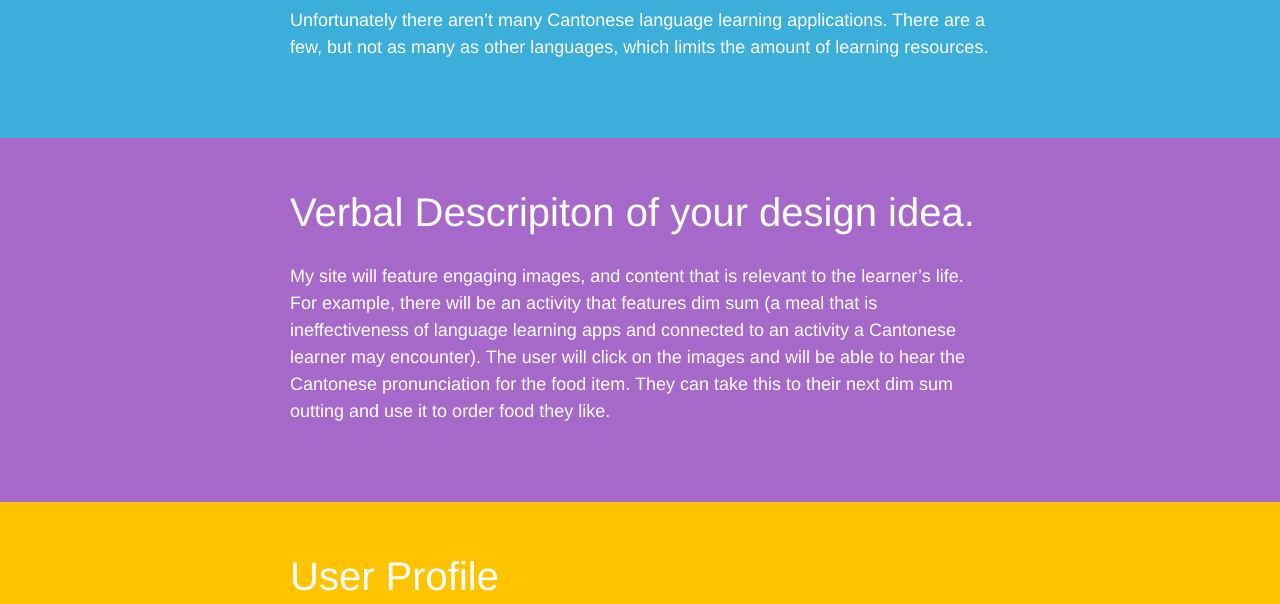
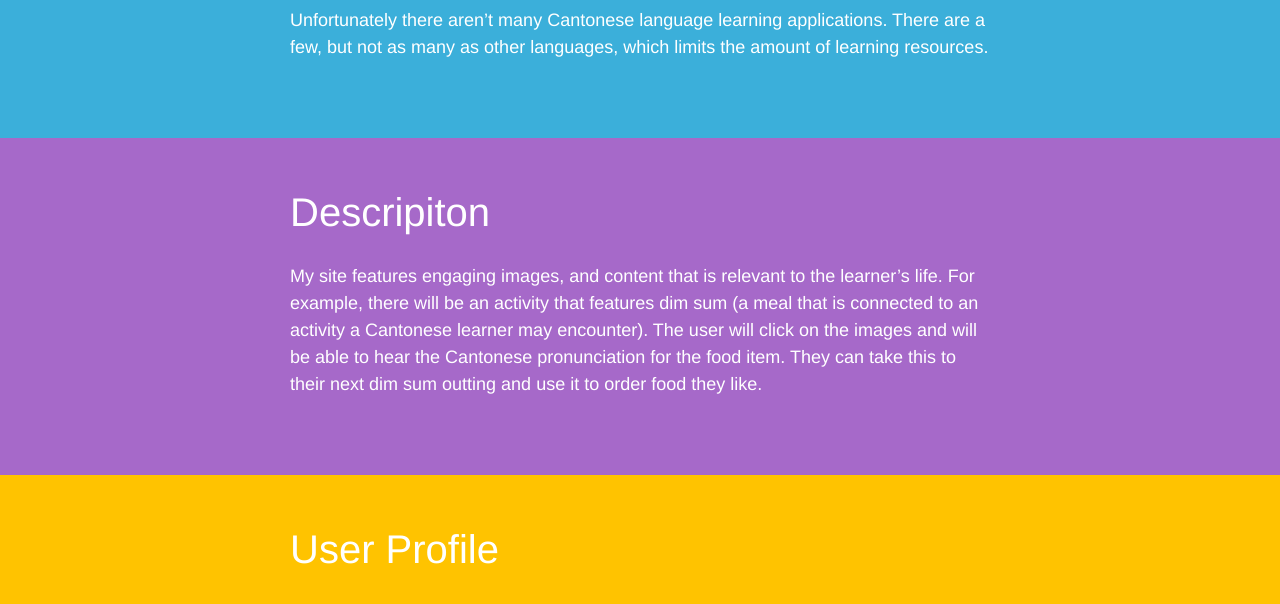
Before and after one commit to jwztccu/WebDesign2_Final, a plain HTML site: page uidoc.html in a window 1280 px wide. Shown: the part 632-1236 px from the top of the page. Drawn offline with nearby package versions, Linux system fonts and the light colour scheme; a script that the page names is missing.

Commit message:
Update uidoc.html

```diff
--- a/uidoc.html
+++ b/uidoc.html
@@ -71,8 +71,8 @@
 </section>
 
 <section class="calc-method2">
-  <h1>Verbal Descripiton of your design idea.</h1>
-  <p>My site will feature engaging images, and content that is relevant to the learner’s life. For example, there will be an activity that features dim sum (a meal that is ineffectiveness of language learning apps and connected to an activity a Cantonese learner may encounter). The user will click on the images and will be able to hear the Cantonese pronunciation for the food item. They can take this to their next dim sum outting and use it to order food they like. </p>
+  <h1>Descripiton</h1>
+  <p>My site features engaging images, and content that is relevant to the learner’s life. For example, there will be an activity that features dim sum (a meal that is connected to an activity a Cantonese learner may encounter). The user will click on the images and will be able to hear the Cantonese pronunciation for the food item. They can take this to their next dim sum outting and use it to order food they like. </p>
 </section>
 
   <section class="calc-method3">
```
